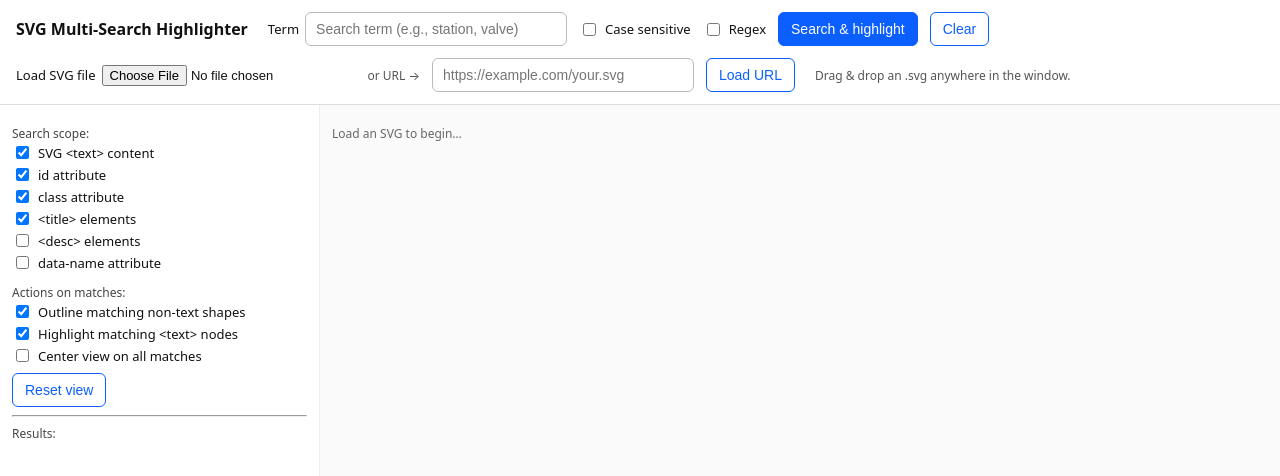
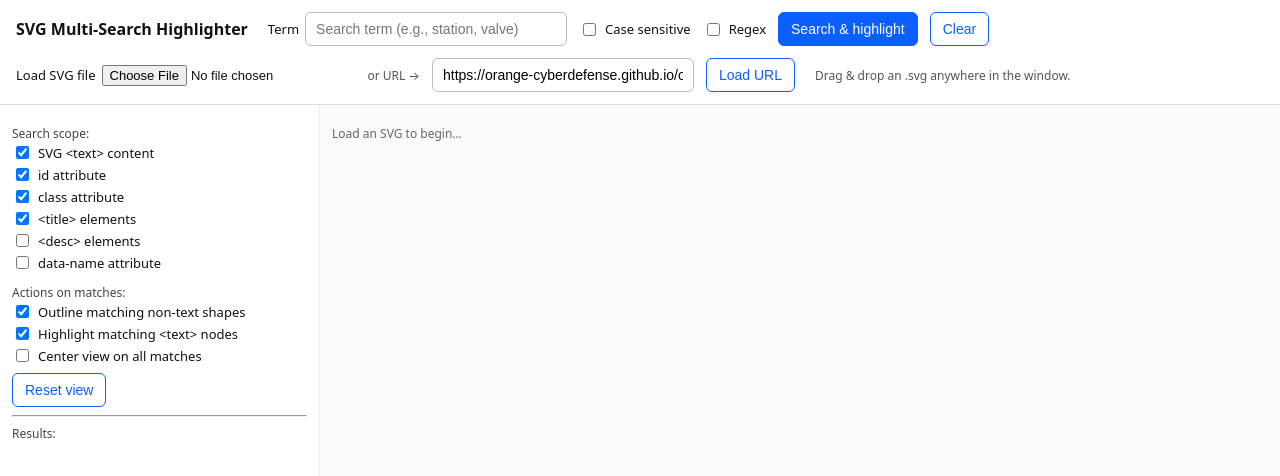
Before and after one commit to brandontoh/SVG-Multi-Search-Highlighter, a plain HTML site: page index.html in a window 1280 px wide. Shown: the top 476 px of the page. Drawn offline with Linux system fonts and the light colour scheme.

Commit message:
Update index.html

```diff
--- a/index.html
+++ b/index.html
@@ -53,7 +53,7 @@
                 <input id="fileInput" type="file" accept=".svg,image/svg+xml" />
             </label>
             <span class="hint">or URL →</span>
-            <input id="urlInput" type="url" placeholder="https://example.com/your.svg" />
+            <input id="urlInput" type="url" placeholder="https://example.com/your.svg" value="https://orange-cyberdefense.github.io/ocd-mindmaps/img/mindmap_ad_dark_classic_2025.03.excalidraw.svg" />
             <button id="loadUrlBtn" class="secondary">Load URL</button>
             <span class="hint muted">Drag & drop an .svg anywhere in the window.</span>
         </div>
```
